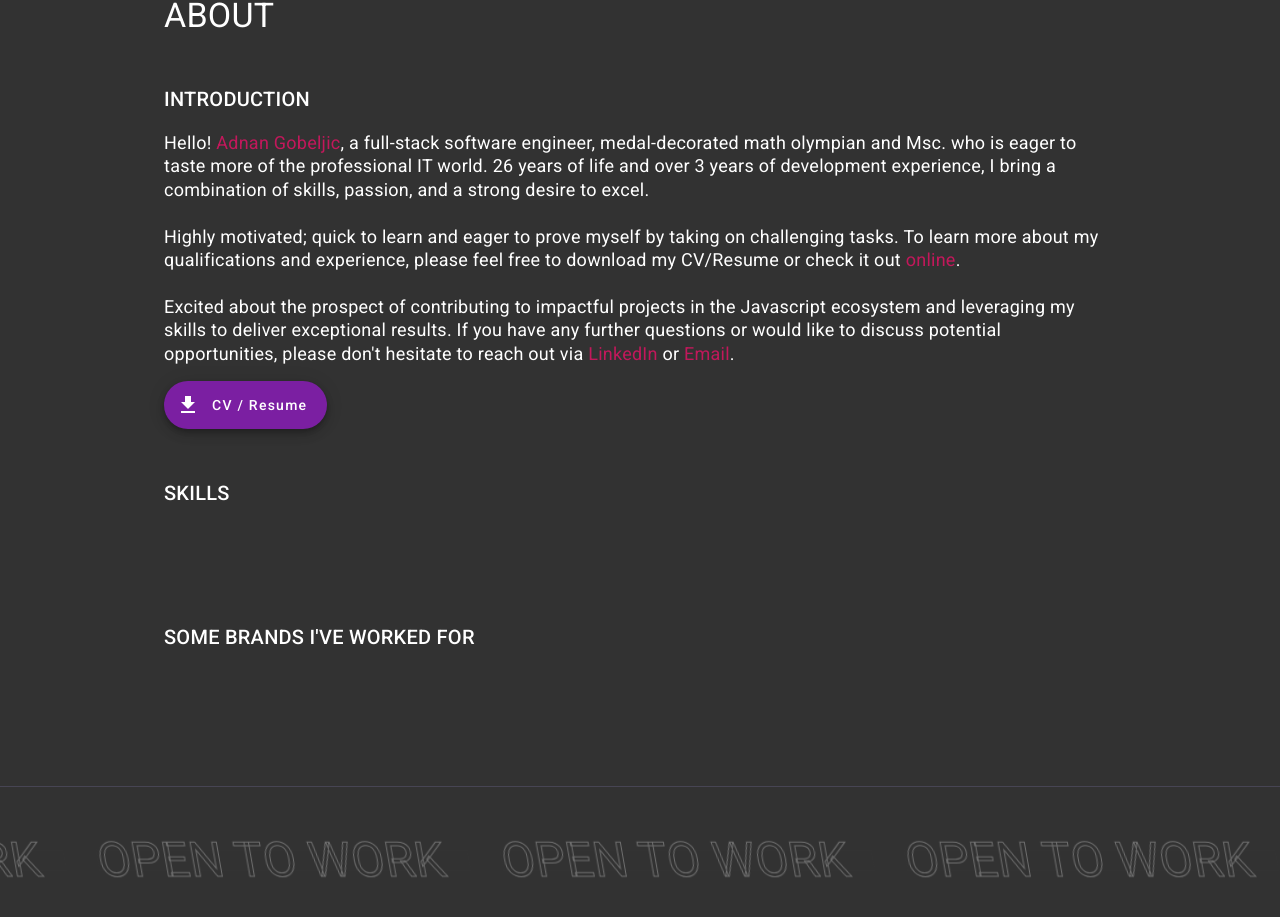
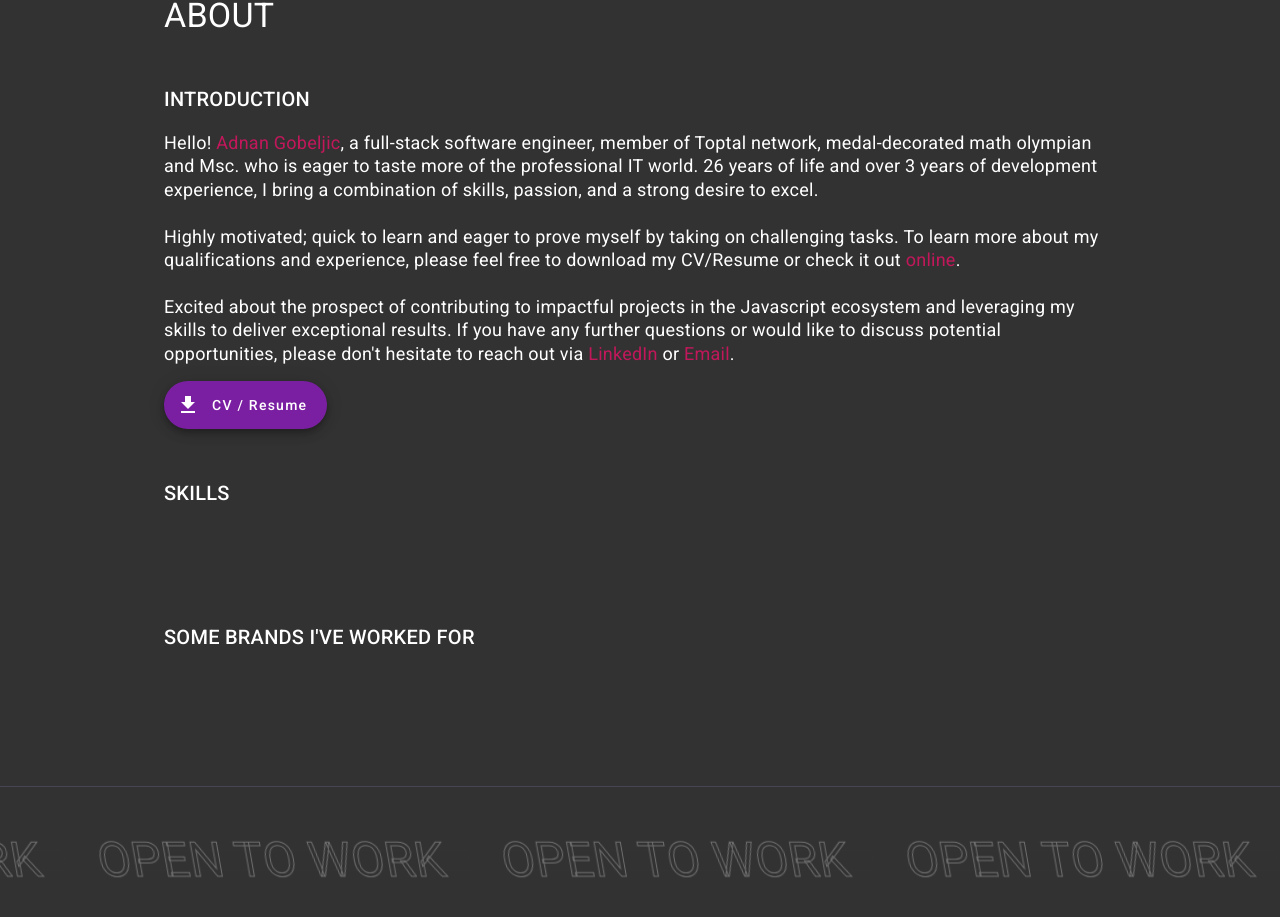
Before and after one commit to agobeljic1/agobeljic1.github.io, an Angular app: page / in a window 1280 px wide. Shown: the part 869-1786 px from the top of the page. Built offline with nearby package versions, Linux system fonts and the light colour scheme.

Commit message:
Update description

```diff
--- a/src/app/home/home.component.html
+++ b/src/app/home/home.component.html
@@ -4,8 +4,7 @@
     <h2 class="mt">INTRODUCTION</h2>
     <p class="body-1">
       Hello!
-      <span mouseTracking>Adnan Gobeljic</span>, a full-stack software engineer,
-      medal-decorated math olympian and Msc. who is eager to taste more of the
+      <span mouseTracking>Adnan Gobeljic</span>, a full-stack software engineer, member of Toptal network, medal-decorated math olympian and Msc. who is eager to taste more of the
       professional IT world. 26 years of life and over 3 years of development
       experience, I bring a combination of skills, passion, and a strong desire
       to excel.
```
